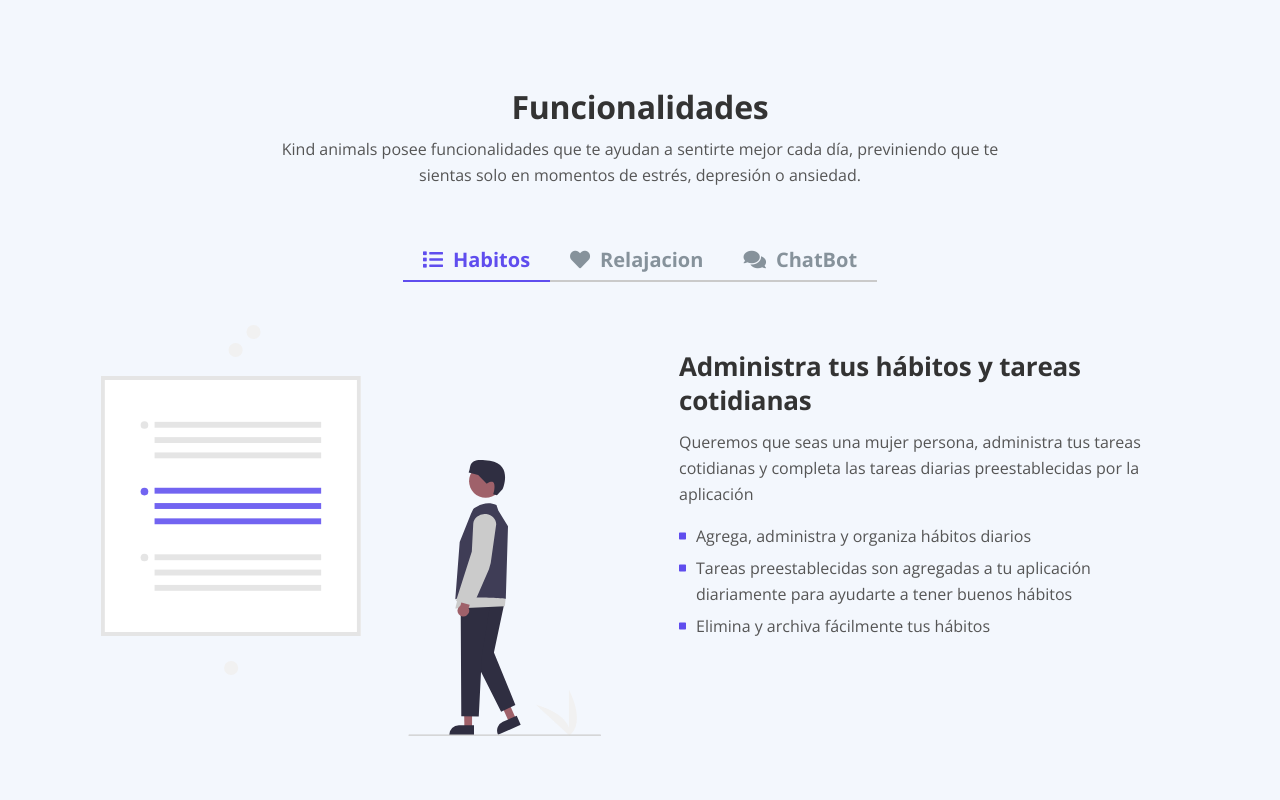
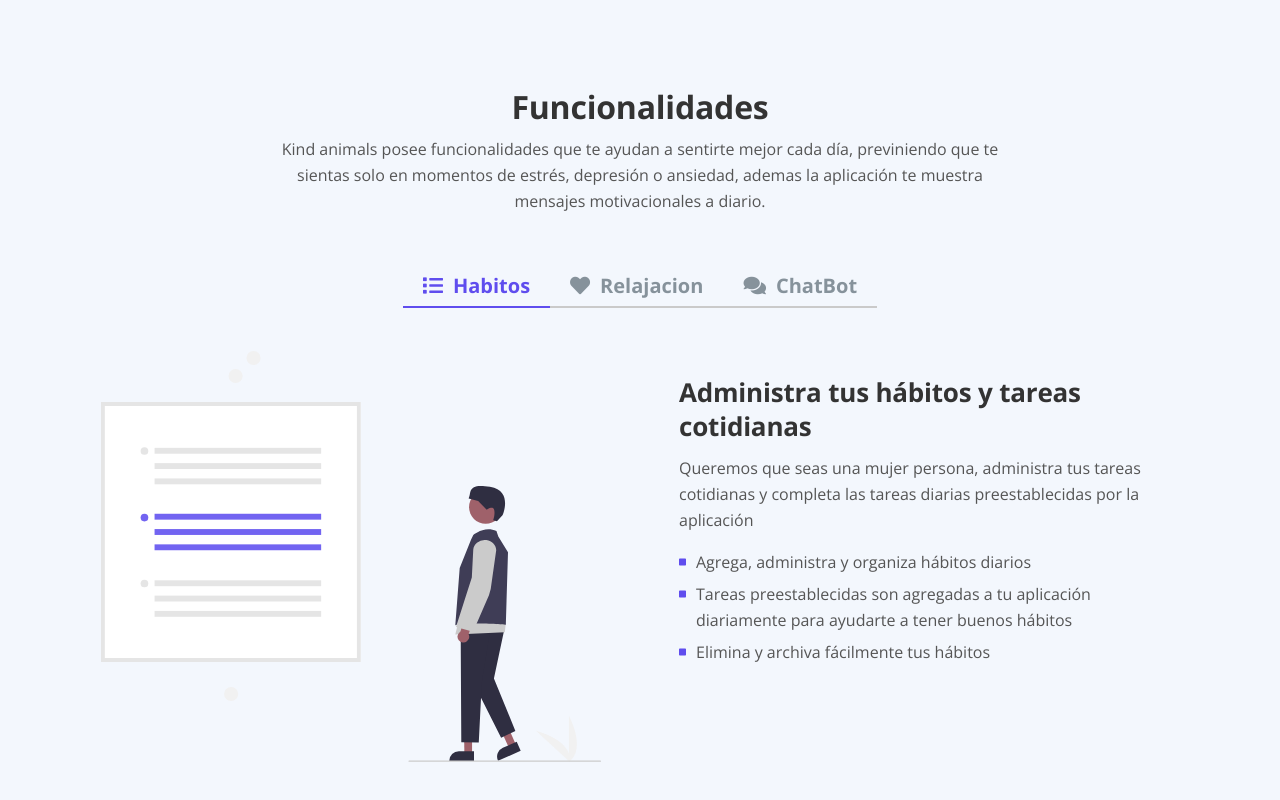
Before and after one commit to DiegoVega19/kindanimals.github.io, a plain HTML site: page index.html in a window 1280 px wide. Shown: the part 1432-2232 px from the top of the page. Drawn offline with nearby package versions, Linux system fonts and the light colour scheme.

Commit message:
Update index

```diff
--- a/index.html
+++ b/index.html
@@ -150,7 +150,7 @@
             <div class="row">
                 <div class="col-lg-12">
                     <h2 class="h2-heading">Funcionalidades</h2>
-                    <p class="p-heading">Kind animals posee funcionalidades que te ayudan a sentirte mejor cada día, previniendo que te sientas solo en momentos de estrés, depresión o ansiedad.
+                    <p class="p-heading">Kind animals posee funcionalidades que te ayudan a sentirte mejor cada día, previniendo que te sientas solo en momentos de estrés, depresión o ansiedad, ademas la aplicación te muestra mensajes motivacionales a diario.
                     </p>
                 </div> <!-- end of col -->
             </div> <!-- end of row -->
```
